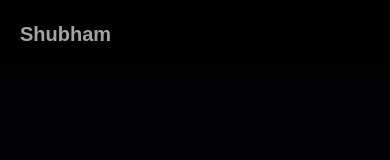
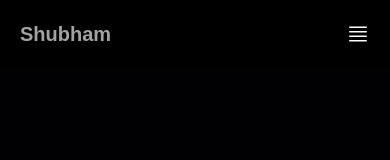
Before and after one commit to sanidhyy/threejs-portfolio, a React (Vite) app: page / in a window 390 px wide. Shown: the top 160 px of the page. Built offline with nearby package versions, Linux system fonts and the light colour scheme; a web font is replaced by a local one.

Commit message:
navbar implemented

```diff
--- a/src/lib/utils.ts
+++ b/src/lib/utils.ts
@@ -1,3 +1,10 @@
+import { type ClassValue, clsx } from "clsx";
+import { twMerge } from "tailwind-merge";
+
+export function cn(...inputs: ClassValue[]) {
+  return twMerge(clsx(inputs));
+}
+
 export function calculateSizes(
   isSmall: boolean,
   isMobile: boolean,
--- a/src/sections/Navbar.tsx
+++ b/src/sections/Navbar.tsx
@@ -1,4 +1,24 @@
+import { useState } from "react";
+import { navLinks } from "../constants";
+import { cn } from "../lib/utils";
+
+const NavItems = () => (
+  <ul className="nav-ul">
+    {navLinks.map(({ id, href, name }) => (
+      <li key={id} className="nav-li">
+        <a href={href} className="nav-li_a" onClick={() => {}}>
+          {name}
+        </a>
+      </li>
+    ))}
+  </ul>
+);
+
 export const Navbar = () => {
+  const [isOpen, setIsOpen] = useState(false);
+
+  const toggleMenu = () => setIsOpen((prevOpen) => !prevOpen);
+
   return (
     <header className="fixed top-0 left-0 right-0 z-50 bg-black/90">
       <div className="max-w-7xl mx-auto">
@@ -10,10 +30,28 @@ export const Navbar = () => {
             Shubham
           </a>
 
-          <button>
-            <img src="" alt="" />
+          <button
+            onClick={toggleMenu}
+            className="text-neutral-400 hover:text-white-500 sm:hidden flex"
+            aria-label="Toggle Menu"
+          >
+            <img
+              src={isOpen ? "/assets/close.svg" : "/assets/menu.svg"}
+              alt="Toggle"
+              className="size-6"
+            />
           </button>
+
+          <nav className="sm:flex hidden">
+            <NavItems />
+          </nav>
         </div>
+      </div>
+
+      <div className={cn("nav-sidebar", isOpen ? "max-h-screen" : "max-h-0")}>
+        <nav className="p-5">
+          <NavItems />
+        </nav>
       </div>
     </header>
   );
```
